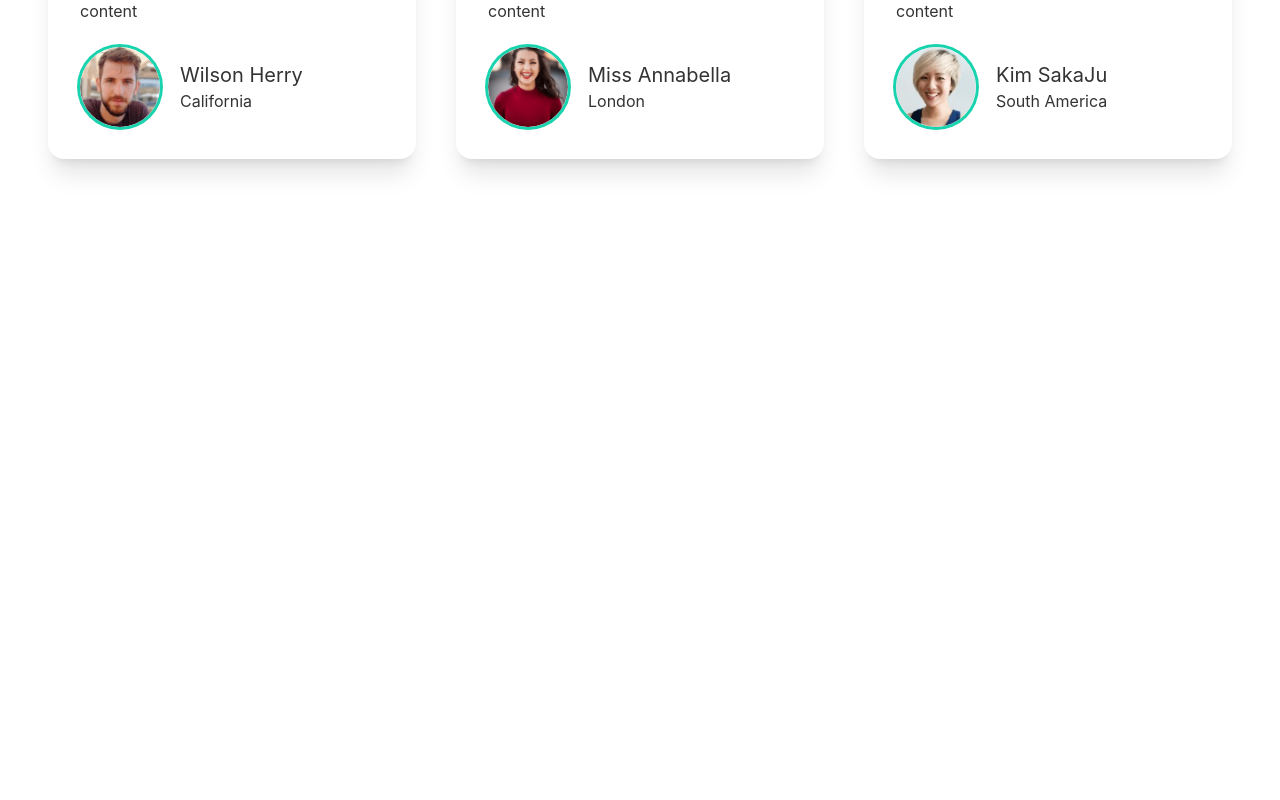
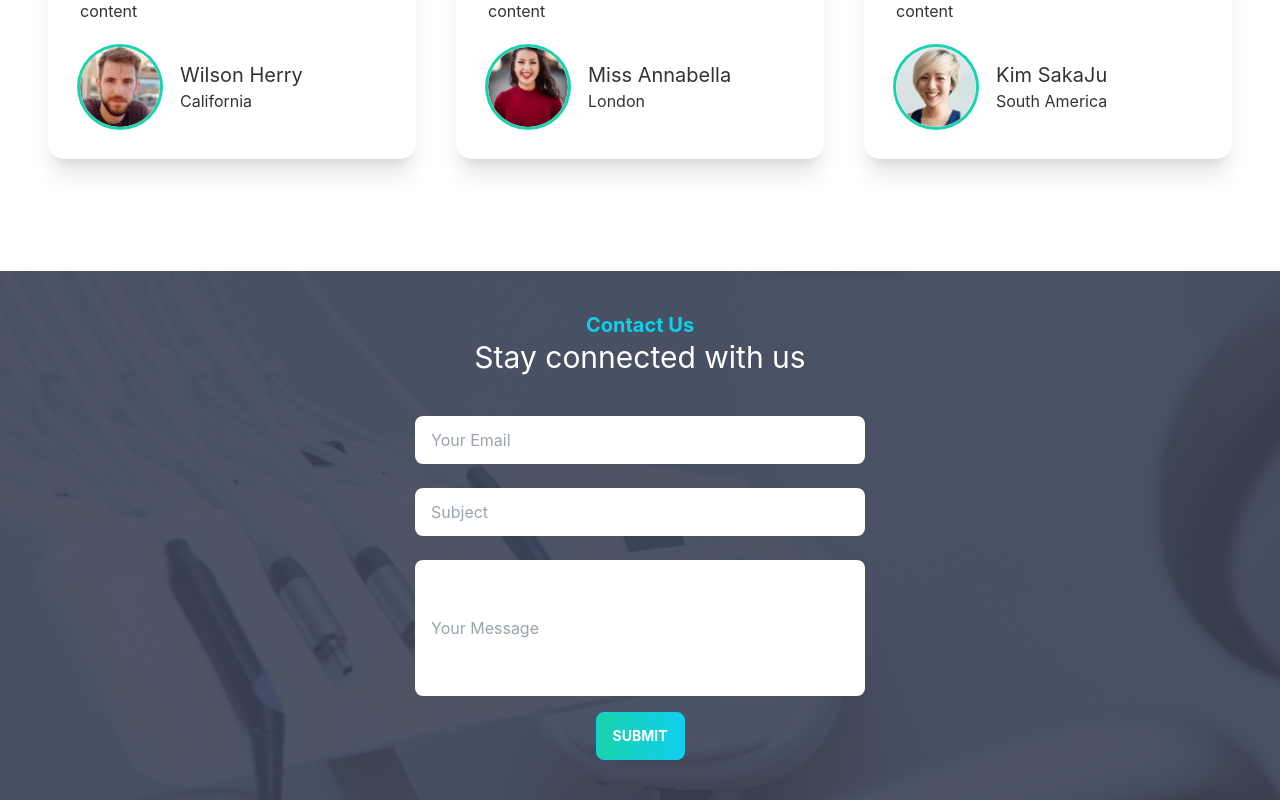
Before and after one commit to mdsohag65/patient-care-client, a React (Create React App) app: page / in a window 1280 px wide. Shown: the part 3334-4134 px from the top of the page. Before the commit the page ends 3605 px from the top, so only its background shows below. Built offline with nearby package versions, Linux system fonts and the light colour scheme.

Commit message:
contact form done

```diff
--- /dev/null
+++ b/src/Pages/Home/Contact.js
@@ -0,0 +1,31 @@
+import React from 'react';
+import appointment from '../../assets/images/appointment.png';
+import CommonBtn from '../Shared/CommonBtn';
+
+const Contact = () => {
+    return (
+        <section className='text-center p-10' style={{
+            background: `url(${appointment})`
+        }}>
+            <div>
+                <h3 className='text-xl text-primary font-bold'>Contact Us</h3>
+                <h2 className='text-3xl text-white'>Stay connected with us</h2>
+            </div>
+            <div className='mt-[41px]'>
+                <form className=''>
+                    <input className='w-[450px] h-[48px] rounded-lg p-4 ' type="email" name="email" id="" placeholder='Your Email' />
+                    <br />
+                    <br />
+                    <input className='w-[450px] h-[48px] rounded-lg p-4' type="subject" name="subject" id="" placeholder='Subject' />
+                    <br />
+                    <br />
+                    <input className='w-[450px] h-[136px] rounded-lg p-4 mb-4' type="message" name="message" id="" placeholder='Your Message' />
+                    <br />
+                    <CommonBtn>Submit</CommonBtn>
+                </form>
+            </div>
+        </section>
+    );
+};
+
+export default Contact;
--- a/src/Pages/Home/Home.js
+++ b/src/Pages/Home/Home.js
@@ -1,5 +1,6 @@
 import React from 'react';
 import Banner from './Banner';
+import Contact from './Contact';
 import Info from './Info';
 import MakeAppointment from './MakeAppointment';
 import Services from './Services';
@@ -13,6 +14,7 @@ const Home = () => {
             <Services></Services>
             <MakeAppointment></MakeAppointment>
             <Testimonials></Testimonials>
+            <Contact></Contact>
         </div>
     );
 };
```
